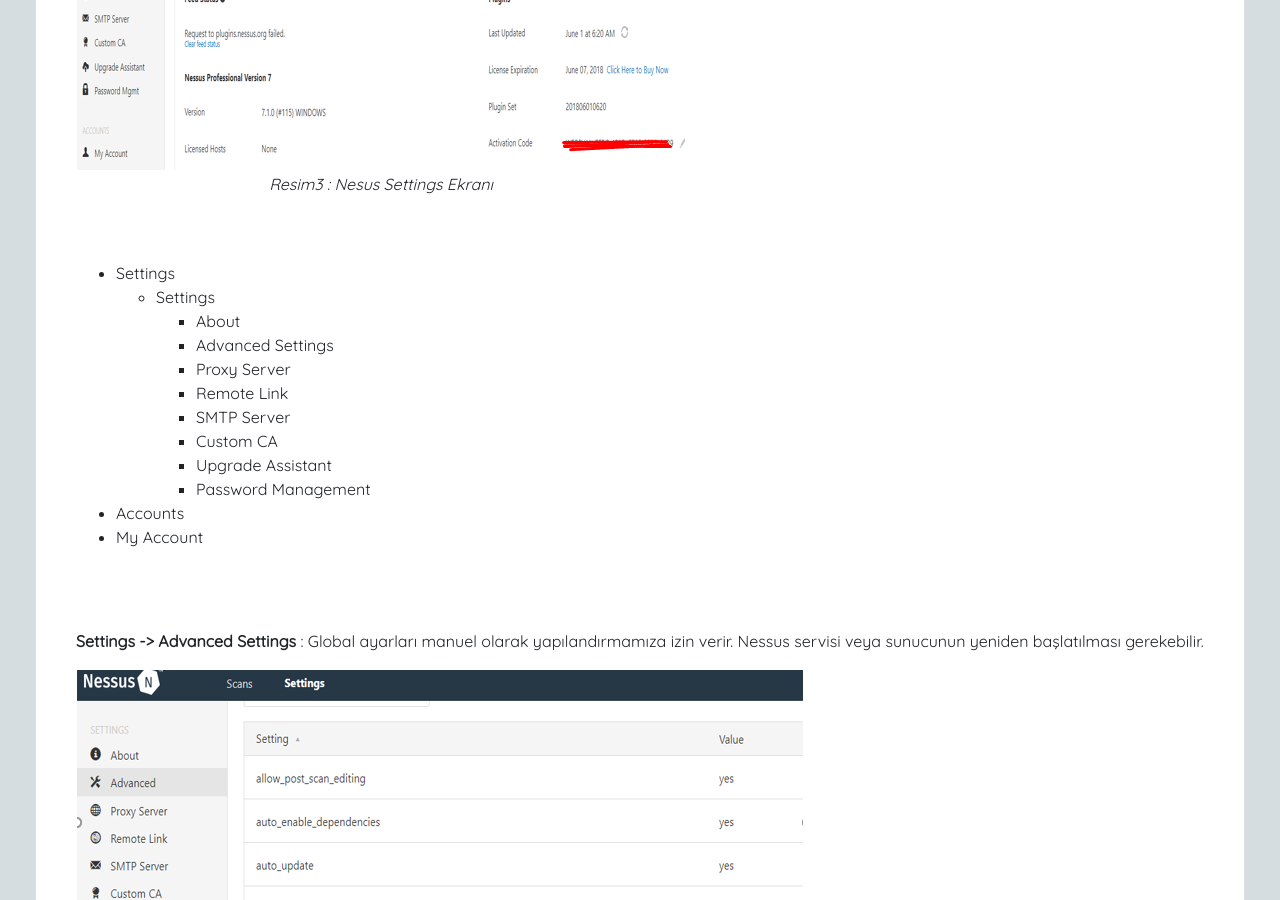
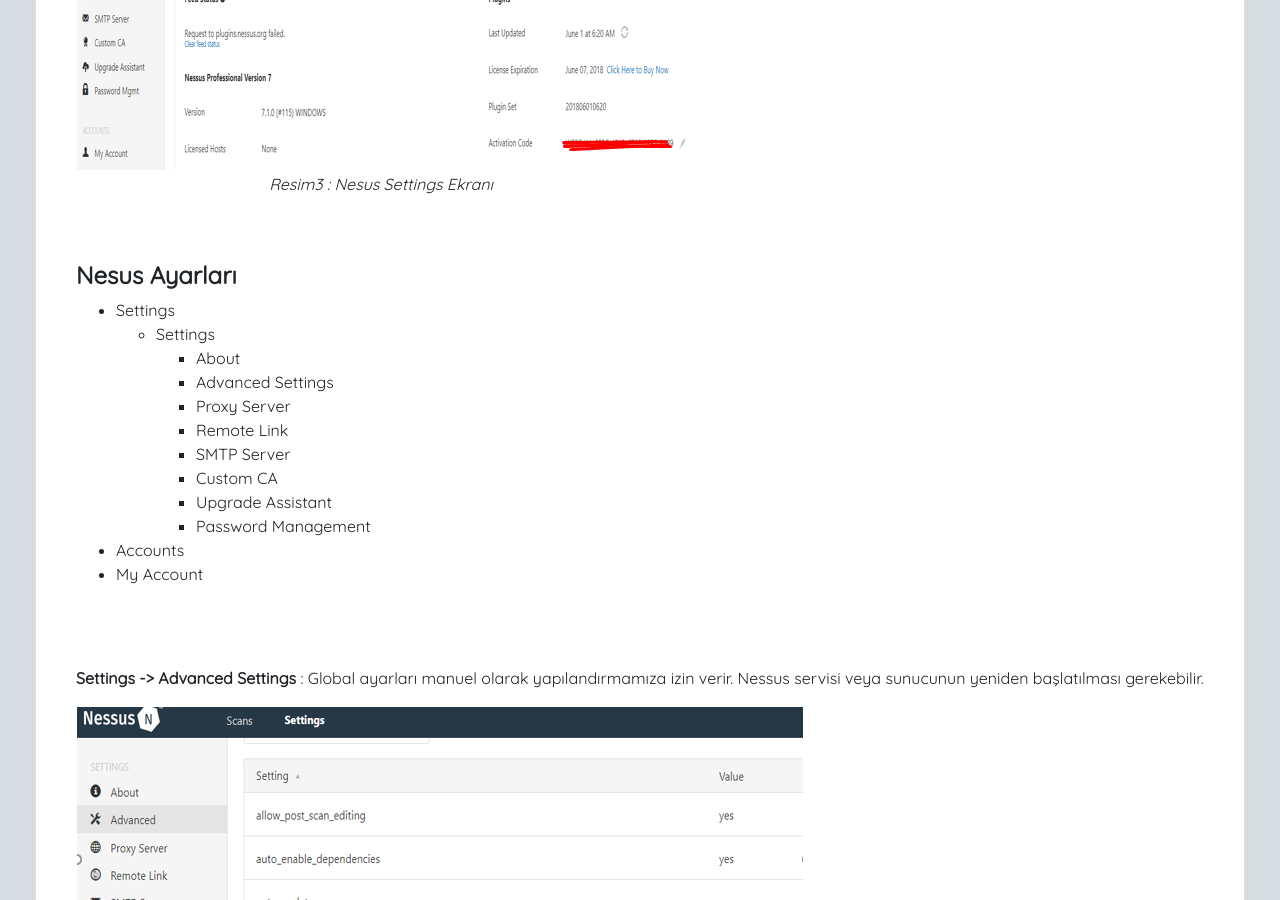
Before and after one commit to laccart/laccart, a Jekyll site: the page built from _posts/2020-07-02-Derinlemesine-Nesus-Kullanımı.markdown, in a window 1280 px wide and 900 px high, scrolled down 1761 px. Built offline with Jekyll 4.4.1, drawn with Linux system fonts in a browser that asks for light colours; nearby versions of some CDN libraries; our own code applies the rules of GitHub Pages for plain Markdown files; some of the changed text lies outside the part shown.

Commit message:
Update 2020-07-02-Derinlemesine-Nesus-Kullanımı.markdown

```diff
--- a/_posts/2020-07-02-Derinlemesine-Nesus-Kullanımı.markdown
+++ b/_posts/2020-07-02-Derinlemesine-Nesus-Kullanımı.markdown
@@ -34,6 +34,7 @@
 
 <br/><br/>
 
+#### **Nesus Ayarları**
 - Settings
     - Settings
         - About
```
Also changed, not shown: other parts of _posts/2020-07-02-Derinlemesine-Nesus-Kullanımı.markdown (+1 -0 lines).
